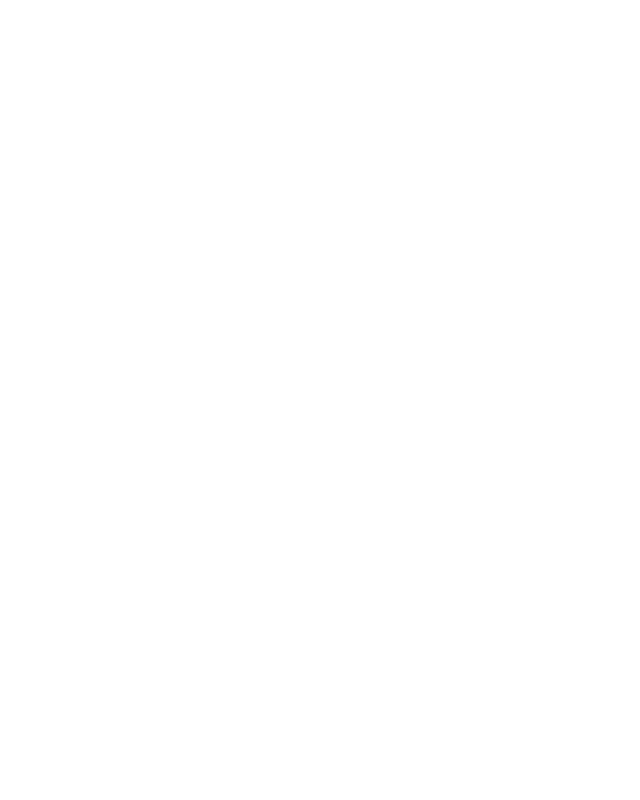
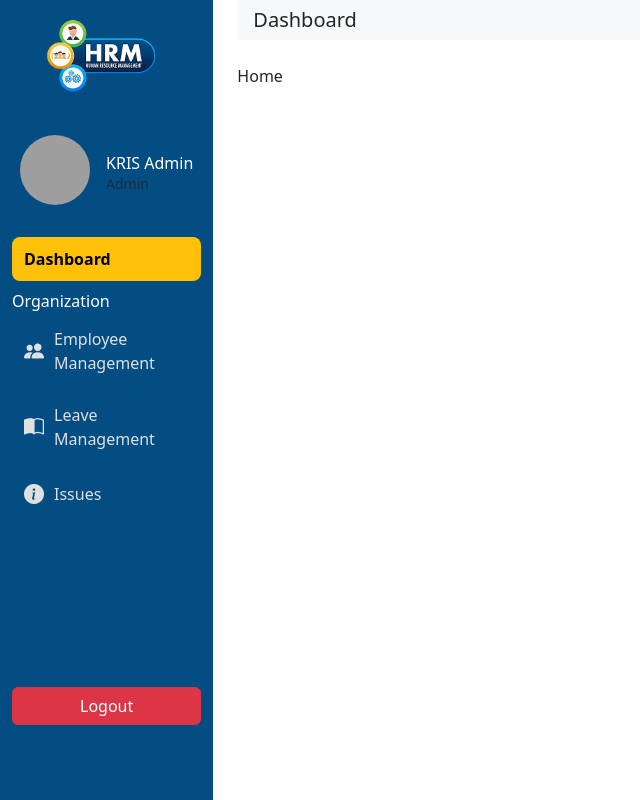
Before and after one commit to Rajkumar-Sai-Durga/hrms-frontend, a React (Vite) app: page /dashboard/home in a window 1280 px wide. Before the commit this address had no page. Shown: the whole page, without its empty margins (0-640 px from the left). Built offline with nearby package versions, Linux system fonts and the light colour scheme; grey boxes are pictures that could not be loaded.

Commit message:
dashboard layout is completed

```diff
--- a/src/App.css
+++ b/src/App.css
@@ -0,0 +1,11 @@
+.color{
+    color: #034d83;
+    font-weight: 500;
+}
+.btn_bg, .bg-color{
+    background-color: #034d83 !important;
+}
+.text-white{
+    color: white;
+    font-weight: 500;
+}
--- a/src/App.tsx
+++ b/src/App.tsx
@@ -1,23 +1,36 @@
 import 'bootstrap/dist/css/bootstrap.min.css';
 import 'bootstrap-icons/font/bootstrap-icons.css';
 import 'bootstrap/dist/js/bootstrap.bundle.min.js';
+import "./App.css"
 import Login from './pages/login_page/Login';
 import { ToastContainer } from 'react-toastify';
-import { Routes, Route } from 'react-router-dom';
+import { Routes, Route, Navigate } from 'react-router-dom';
 import Registration from './pages/registration/Registration';
 import ForgetPassword from './pages/forget_password/ForgetPassword';
 import ResetPassword from './pages/forget_password/ResetPassword';
+import Dashboard from './pages/dashboard/Dashboard';
+import EmployeeManagement from './pages/employeeManage/EmployeeManagement';
+import Home from './pages/Home/Home';
+import Leaves from './pages/leaves/Leaves';
+import { Issues } from './pages/Issues/Issues';
 
 function App() {
 
   return (
     <>
-
       <Routes>
         <Route path='/' element={<Login></Login>}/>
         <Route path='/registration' element={<Registration></Registration>}/>
         <Route path='/forget-password' element={<ForgetPassword></ForgetPassword>}/>
         <Route path='/reset-password/:email' element={<ResetPassword></ResetPassword>}/>
+
+        <Route path='/dashboard' element={<Dashboard></Dashboard>}>
+          <Route index element={<Navigate to="home" />} />
+          <Route path='home' element={<Home></Home>}/>
+          <Route path='employees' element={<EmployeeManagement></EmployeeManagement>}/>
+          <Route path='leaves' element={<Leaves></Leaves>}/>
+          <Route path='issues' element={<Issues></Issues>}/>
+        </Route>
 
       </Routes>
       <ToastContainer></ToastContainer>
--- /dev/null
+++ b/src/pages/Home/Home.tsx
@@ -0,0 +1,10 @@
+
+const Home = () => {
+  return (
+    <div>
+      Home
+    </div>
+  );
+};
+
+export default Home;
--- /dev/null
+++ b/src/pages/Issues/Issues.tsx
@@ -0,0 +1,7 @@
+import React from 'react'
+
+export const Issues = () => {
+  return (
+    <div>Issues</div>
+  )
+}
--- /dev/null
+++ b/src/pages/dashboard/Dashboard.tsx
@@ -0,0 +1,113 @@
+
+import { NavLink, Outlet } from "react-router-dom";
+import Logo from "../../assets/WhatsApp Image 2025-12-14 at 17.21.26_8738a792 1.png"
+import "./dashboard.css"
+
+const Dashboard = () => {
+  return (
+    <div className="container-fluid">
+      <div className="row">
+
+        {/* Sidebar */}
+        <nav
+          id="sidebar"
+          className="col-sm-4 col-lg-2 d-md-block bg-color sidebar collapse min-vh-100"
+        >
+          <div className="position-sticky text-white h-100">
+
+            {/* logo */}
+            <div className="mb-4 logo d-flex justify-content-start align-items-center">
+              <img
+                src={Logo}
+                alt="logo"
+              />
+            </div>
+
+
+            {/* Profile */}
+            <div className="text-center mb-4 d-flex justify-content-around">
+              <img
+                src="https://i.pravatar.cc/80"
+                className="rounded-circle mb-2"
+                width="70"
+                alt="profile"
+              />
+              <div className="d-flex flex-column align-items-start justify-content-center">
+                <h6 className="mb-0">KRIS Admin</h6>
+                <small className="text-muted">Admin</small>
+              </div>
+            </div>
+
+            {/* Menu */}
+            <div className="d-flex flex-column justify-content-between height">
+              <ul className="nav nav-pills flex-column gap-2">
+
+                <li className="nav-item">
+                  <NavLink className="nav-link" to="home">
+                    Dashboard
+                  </NavLink>
+                </li>
+
+                <div>
+                  <p className="mb-1">Organization</p>
+                  <li className="nav-item">
+                    <NavLink className="nav-link" to="employees">
+                      <i className="bi bi-people-fill icons"></i>
+                      Employee Management
+                    </NavLink>
+                  </li>
+                </div>
+
+                <li className="nav-item">
+                  <NavLink className="nav-link" to="leaves">
+                    <i className="bi bi-book-half icons"></i>
+                    Leave Management
+                  </NavLink>
+                </li>
+
+                <li className="nav-item">
+                  <NavLink className="nav-link" to="issues">
+                    <i className="bi bi-info-circle-fill icons"></i>
+                    Issues
+                  </NavLink>
+                </li>
+              </ul>
+              <ul className="nav nav-pills flex-column gap-2">
+                <li className="nav-item mt-2">
+                  <button className="btn btn-danger w-100 text-white">
+                    Logout
+                  </button>
+                </li>
+              </ul>
+
+            </div>
+
+          </div>
+        </nav>
+
+        {/* Main Content */}
+        <div className="col-md-9 ms-sm-auto col-lg-10 px-md-4">
+
+          {/* Top Navbar */}
+          <nav className="navbar navbar-light bg-light sticky-top">
+            <button
+              className="btn btn-outline-dark d-md-none"
+              data-bs-toggle="collapse"
+              data-bs-target="#sidebar"
+            >
+              ☰
+            </button>
+            <h5 className="ms-3 mb-0">Dashboard</h5>
+          </nav>
+
+          <div className="pt-4">
+            <Outlet />
+          </div>
+        </div>
+
+      </div>
+    </div>
+  );
+};
+
+export default Dashboard;
--- /dev/null
+++ b/src/pages/dashboard/dashboard.css
@@ -0,0 +1,35 @@
+.logo{
+    scale: .7;
+}
+.icons{
+    font-size: 20px;
+}
+.nav-pills .nav-link {
+  color: #e0e0e0;
+  border-radius: 8px;
+  padding: 10px 12px;
+  display: flex;
+  align-items: center;
+  gap: 10px;
+}
+
+/* hover */
+.nav-pills .nav-link:hover {
+  background-color: rgba(255, 255, 255, 0.15);
+  color: #fff;
+}
+
+/* 🔥 active link */
+.nav-pills .nav-link.active {
+  background-color: #ffc107;
+  color: #000 !important;
+  font-weight: 600;
+}
+
+/* active icon */
+.nav-pills .nav-link.active .icons {
+  color: #000;
+}
+.height{
+    height: 61vh;
+}
--- /dev/null
+++ b/src/pages/employeeManage/EmployeeManagement.tsx
@@ -0,0 +1,65 @@
+import axios from "axios";
+import { useEffect, useState } from "react";
+import { toast } from "react-toastify";
+
+const EmployeeManagement = () => {
+  const [employees, setEmployees] = useState<any>()
+  console.log(localStorage.getItem("accessToken"))
+
+  const apiCall = async()=>{
+    try {
+      let response = await axios.get("http://localhost:8080/api/empManager/get/all",{
+        headers: {
+          Authorization: `Bearer ${localStorage.getItem("accessToken")}`
+        }
+      })
+      setEmployees(response.data.data)
+    } catch (error) {
+      console.log(error);
+      toast.error("Server not responding")
+    }
+  }
+
+  useEffect(()=>{
+    apiCall();
+  },[])
+
+
+  const employeeInfo = (employeeId: string)=>{
+    console.log(employeeId);
+
+  }
+
+  return (
+    <div>
+      <h1>Employee Management</h1>
+      <table className="table table-hover">
+        <thead>
+          <tr>
+            <th scope="col">ID</th>
+            <th scope="col">NAME</th>
+            <th scope="col">DEPARTMENT</th>
+            <th scope="col">JOB TITLE</th>
+            <th scope="col">CATEGORY</th>
+            <th scope="col">ACTIONS</th>
+          </tr>
+        </thead>
+        <tbody>
+          {employees?.map((employee: any)=>(
+            <tr key={employee.employee.employeeId}>
+              <td>{employee.employee.employeeId}</td>
+              <td>{employee.employee.firstName}</td>
+              <td>{employee.department}</td>
+              <td>{employee.jobTitle}</td>
+              <td>{employee.category}</td>
+              <td onClick={()=>employeeInfo(employee.employee.employeeId)}><i className="bi bi-eye-fill"></i></td>
+          </tr>
+          ))}
+
+        </tbody>
+      </table>
+    </div>
+  )
+}
+
+export default EmployeeManagement
--- /dev/null
+++ b/src/pages/leaves/Leaves.tsx
@@ -0,0 +1,8 @@
+
+const Leaves = () => {
+  return (
+    <div>Leaves</div>
+  )
+}
+
+export default Leaves
--- a/src/pages/login_page/Login.tsx
+++ b/src/pages/login_page/Login.tsx
@@ -27,6 +27,7 @@
                 toast.success(response.data.message);
                 localStorage.setItem("userInfo", JSON.stringify(response.data.userInfo))
                 localStorage.setItem("accessToken", response.data.accessToken)
+                navigate('/dashboard')
             }else{
                 toast.success(response.data.message);
             }
```
Also changed, not shown: src/pages/Home/home.css (added).
